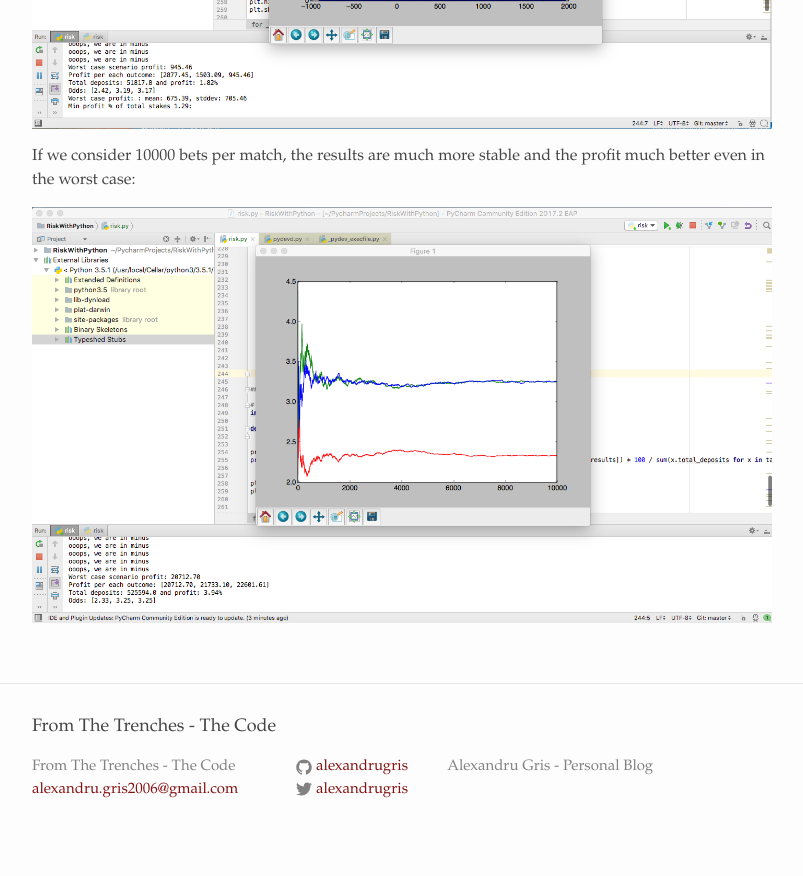
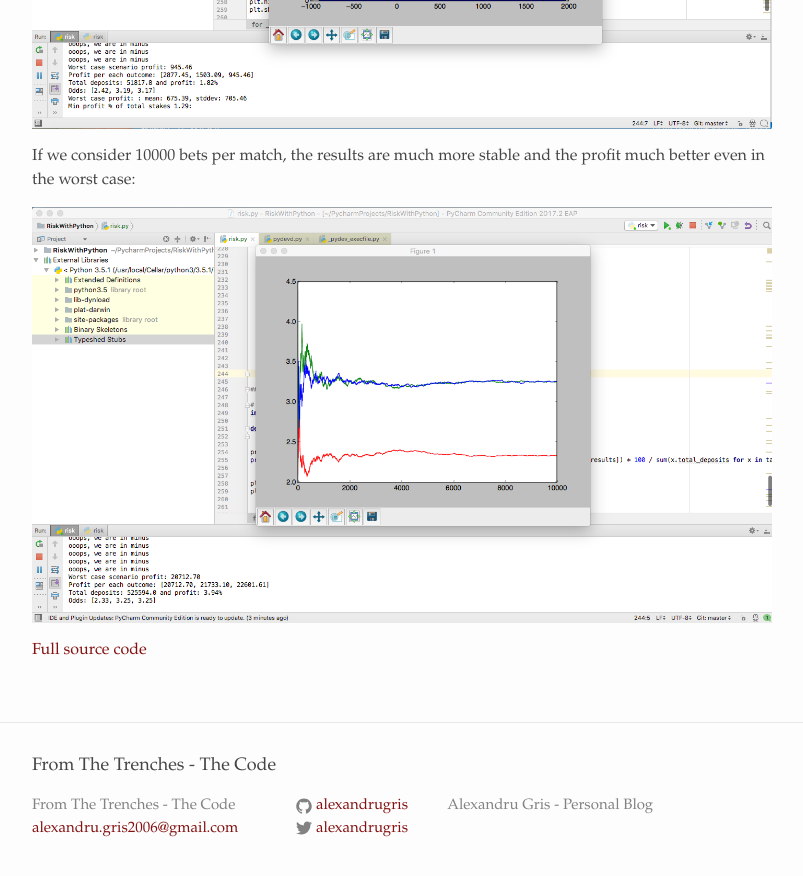
Before and after one commit to alexandrugris/my-jekyll-tech-blog, a Jekyll site: the page built from MyBlog/_posts/2017-10-29-odds-adjustment-risk.markdown, in a window 1280 px wide and 900 px high, scrolled down 8899 px. Shown: the top 876 px of the window, without its empty margins (238-1041 px from the left). Built offline with Jekyll 4.4.1, drawn with Linux system fonts in a browser that asks for light colours.

Commit message:
with link

```diff
--- a/MyBlog/_posts/2017-10-29-odds-adjustment-risk.markdown
+++ b/MyBlog/_posts/2017-10-29-odds-adjustment-risk.markdown
@@ -360,3 +360,5 @@ Min profit % of total stakes 1.29:
 If we consider 10000 bets per match, the results are much more stable and the profit much better even in the worst case:
 
 ![Results]({{site.url}}/assets/bayes_4.png)
+
+[Full source code](https://github.com/alexandrugris/RiskWithPython/blob/master/risk.py)
```
